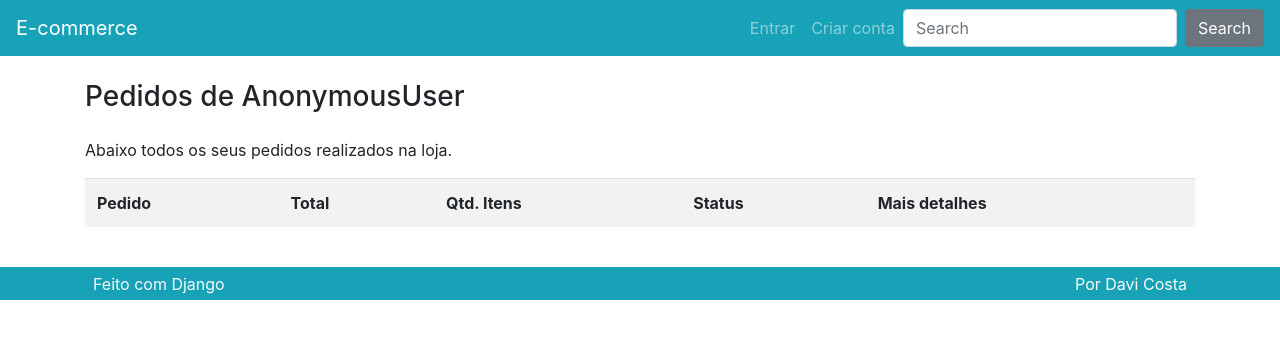
After one commit to eaicosta/projeto-ecommerce, a Django app: template pedido/templates/pedido/lista.html in a window 1280 px wide. The commit adds this page. Shown: the top 339 px of the page. Run offline with Django 4.2, Linux system fonts and the light colour scheme; the template is opened without the code that fills it, so the values that code supplies are empty; some libraries are stand-ins or nearby versions.

Commit message:
Lista e detalhes do pedido

```diff
--- /dev/null
+++ b/pedido/templates/pedido/lista.html
@@ -0,0 +1,41 @@
+{% extends "base.html" %}
+{% load omfilters %}
+
+{% block conteudo %}
+<div class="row">
+    <div class="col">
+        <h3 class="mb-4">Pedidos de {{ user }}</h3>
+        <p>Abaixo todos os seus pedidos realizados na loja.</p>
+
+        <div class="table-responsive">
+            <table class="table table-striped">
+                <tr>
+                    <th scope="col">Pedido</th>
+                    <th scope="col">Total</th>
+                    <th scope="col">Qtd. Itens</th>
+                    <th scope="col">Status</th>
+                    <th scope="col">Mais detalhes</th>
+                </tr>
+
+                {% for pedido in pedidos %}
+                <tr>
+                    <th scope="row">{{ pedido }}</td>
+                    <td>{{ pedido.total|formata_preco }}</td>
+                    <td>{{ pedido.qtd_total}}</td>
+                    <td>{{ pedido.get_status_display }}</td>
+                    <td>
+                        <a href="{% url "pedido:detalhe" pedido.id %}">
+                            Ver <i class="fas fa-search-plus ml-2"></i>
+                        </a>
+                    </td>
+                </tr>
+                {% endfor %}
+
+            </table>
+        </div>
+    </div>
+</div>
+
+{% include "partials/_pagination.html" %}
+
+{% endblock %}
--- a/pedido/urls.py
+++ b/pedido/urls.py
@@ -8,5 +8,5 @@ urlpatterns = [
     path('pagar/<int:pk>', views.Pagar.as_view(), name='pagar'),
     path('salvarpedido/', views.SalvarPedido.as_view(), name='salvarpedido'),
     path('lista/', views.Lista.as_view(), name='lista'),
-    path('detalhe/', views.Detalhe.as_view(), name='detalhe')
+    path('detalhe/<int:pk>', views.Detalhe.as_view(), name='detalhe')
 ]
--- a/produto/views.py
+++ b/produto/views.py
@@ -17,6 +17,7 @@ class ListaProdutos(ListView):
     template_name = 'produto/lista.html'
     context_object_name = 'produtos'
     paginate_by = 10
+    ordering = ['-id']
 
 
 class DetalheProduto(DetailView):
--- a/templates/partials/_nav.html
+++ b/templates/partials/_nav.html
@@ -17,7 +17,8 @@
                     Conta
                 </a>
                 <div class="dropdown-menu" aria-labelledby="navbarDropdown">
-                    <a class="dropdown-item" href="{% url "perfil:criar" %}">Atualizar</a>
+                    <a class="dropdown-item" href="{% url "pedido:lista" %}">Meus pedidos</a>
+                    <a class="dropdown-item" href="{% url "perfil:criar" %}">Atualizar meus dados</a>
                     <a class="dropdown-item" href="{% url "perfil:logout" %}">Sair</a>
                 </div>
             </li>
--- a/templates/partials/_pagination.html
+++ b/templates/partials/_pagination.html
@@ -1,4 +1,8 @@
 {% if is_paginated %}
+
+<div class="col mt-3 mb-3">
+    <div class="row">
+
         <div class="pagination">
             <ul class="pagination">
                 {% if page_obj.has_previous %}
@@ -34,4 +38,6 @@
                 {% endif %}
             </ul>
         </div>
+    </div>
+</div>
 {% endif %}
```
Also changed, not shown: pedido/templates/pedido/detalhe.html (+9 -0 lines), pedido/templates/pedido/pagar.html (+4 -60 lines), pedido/views.py (+18 -13 lines), templates/partials/_pedido.html (added, +57 -0 lines). Lines whose indentation alone changed are shown as unchanged.
